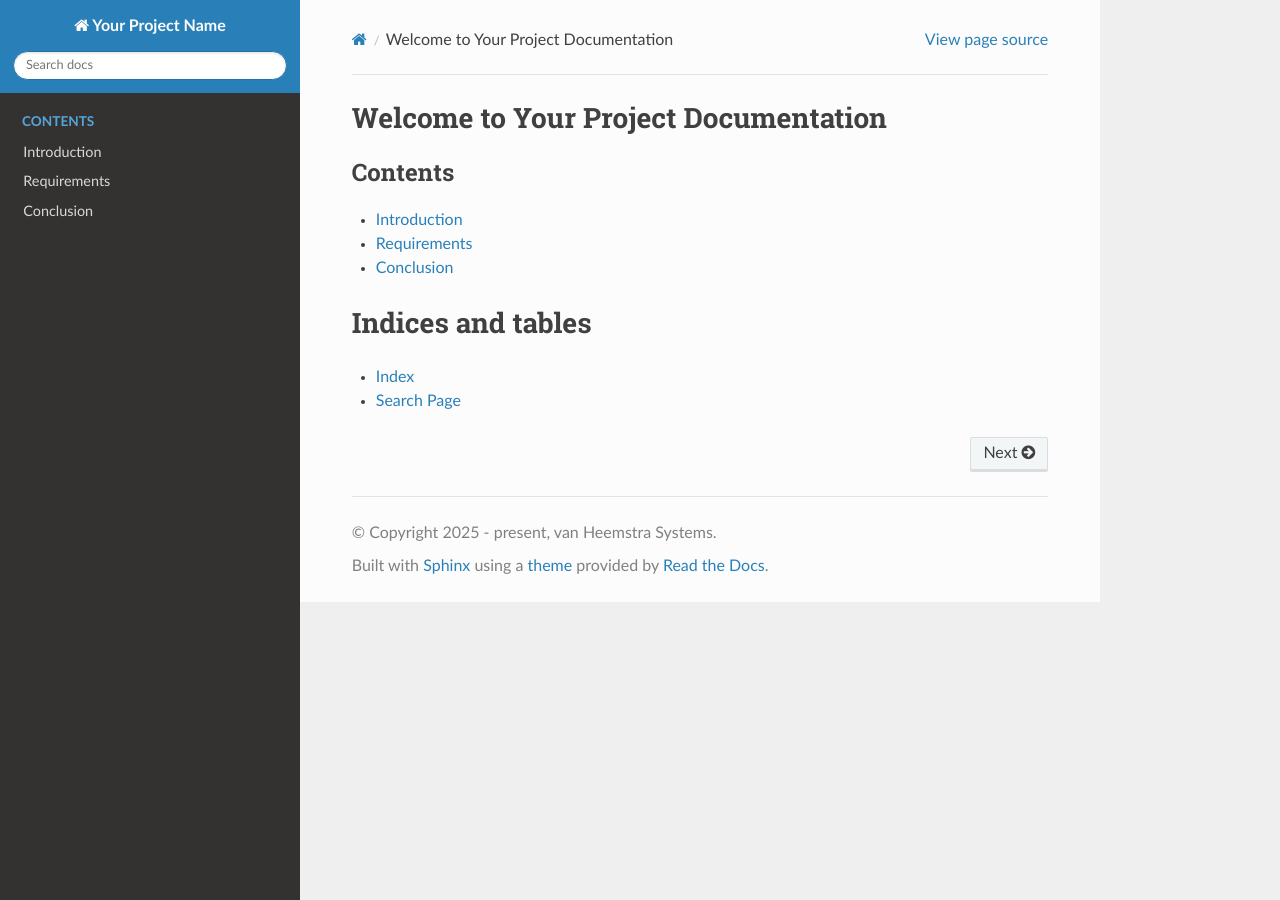
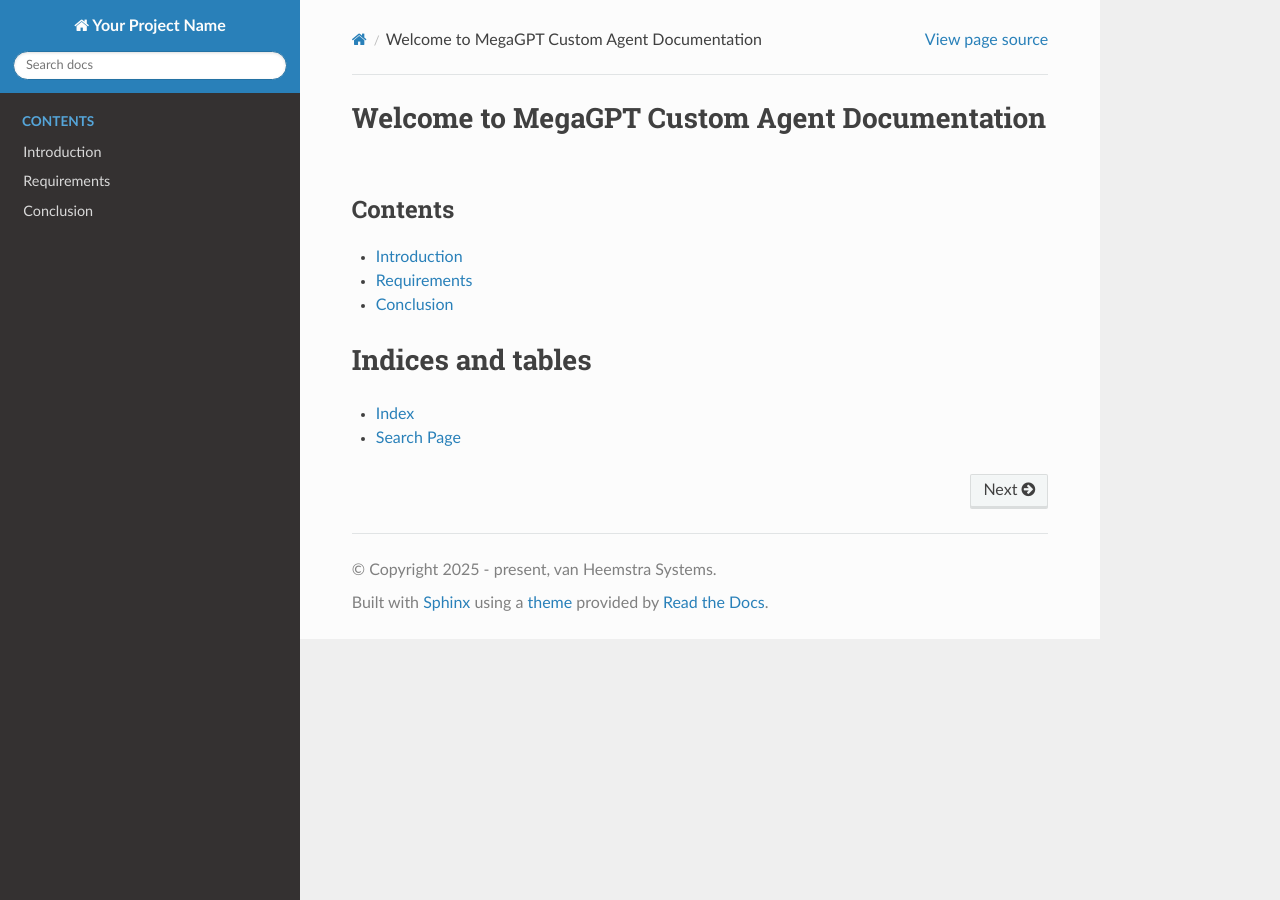
Before and after one commit to vanHeemstraSystems/megagpt-custom-agent, a Sphinx documentation site: the page built from docs/source/index.rst, in a window 1280 px wide. Built offline with Sphinx 7.4.7 and the Read the Docs theme 3.1.0, drawn with Linux system fonts in a browser that asks for light colours; pages that are not in the unit, such as notebooks, are missing from menus.

Commit message:
Update index.rst

```diff
--- a/docs/source/index.rst
+++ b/docs/source/index.rst
@@ -1,4 +1,4 @@
-Welcome to Your Project Documentation
+Welcome to MegaGPT Custom Agent Documentation
 ======================================
 
 .. toctree::
```
